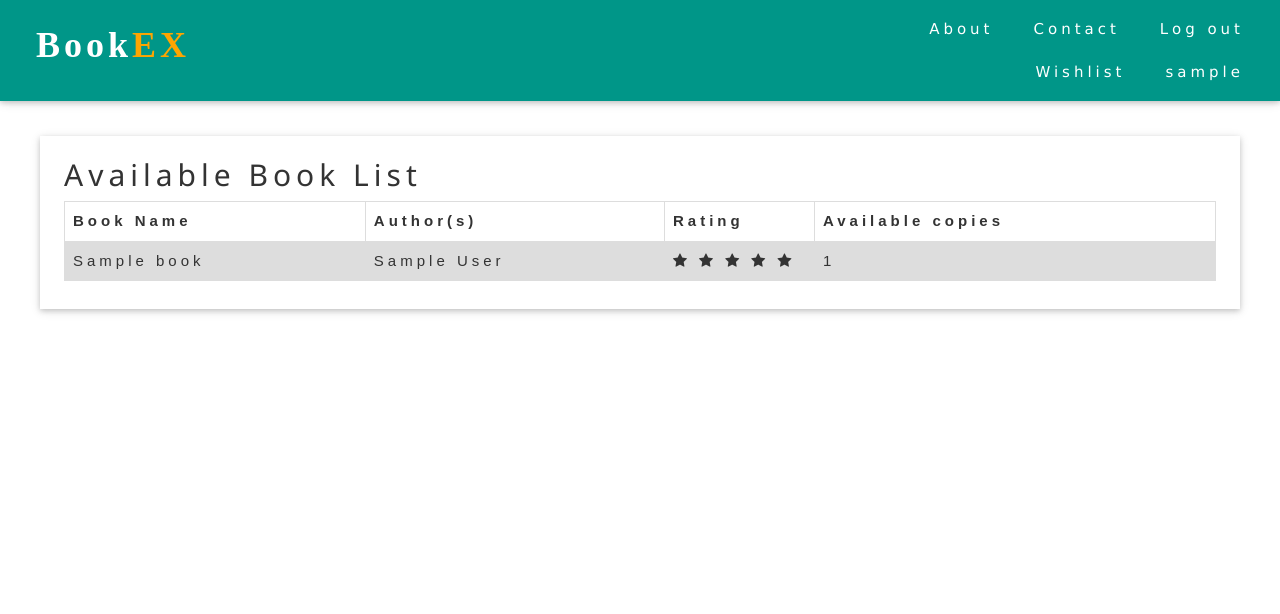
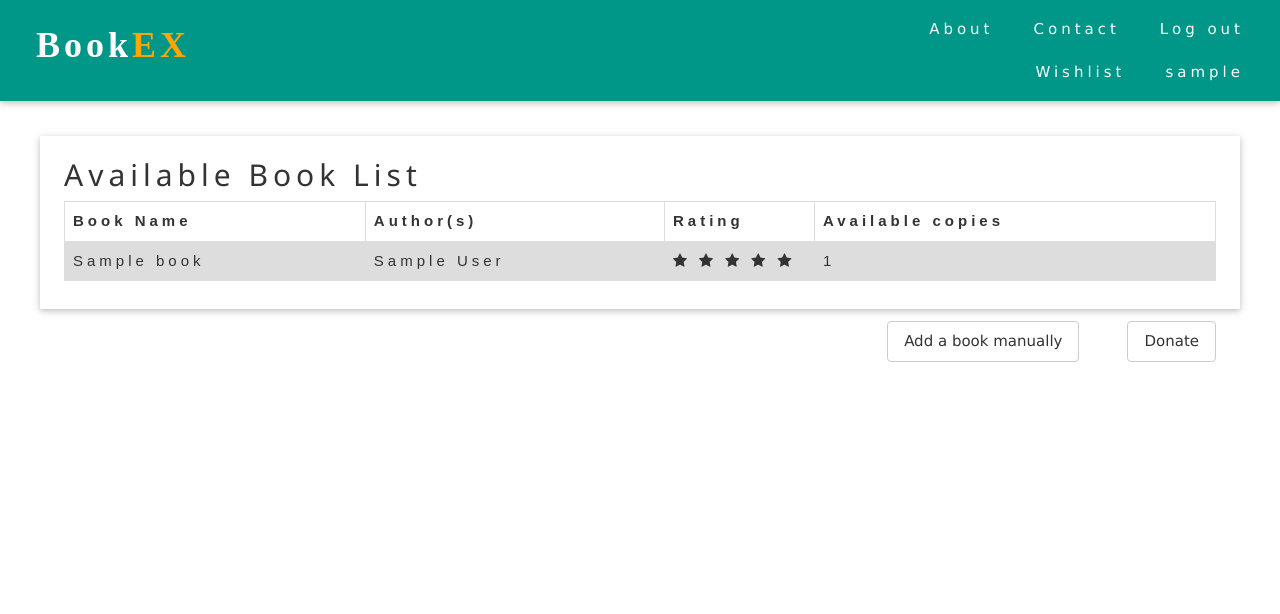
Before and after one commit to abidnazirisami/BookEX, a Django app: page /book/list/ in a window 1280 px wide. Shown: the top 614 px of the page. Run offline with Django 3.2, Linux system fonts and the light colour scheme; a user stored in the database is signed in; tables that the repository leaves empty hold one stand-in row (values such as "Sample post"); some libraries are stand-ins or nearby versions; some web fonts are replaced.

Commit message:
Version 2.2.8

```diff
--- a/django/books/urls.py
+++ b/django/books/urls.py
@@ -8,4 +8,5 @@ urlpatterns = [
     path('donate/', views.addBook, name='addbook'),
     path('addNew/',views.addNew,name='addNew'),
     path('details/<req_isbn>/', views.viewBookProfile, name='viewbookprofile'),
+    path('donate/<use_isbn>/', views.addBookISBN, name='donatewithisbn'),
 ]
--- a/django/books/views.py
+++ b/django/books/views.py
@@ -99,3 +99,54 @@ def viewBookProfile(request, req_isbn):
 	if Author.objects.filter(pk=current_book.author_id_id).exists():
 		current_author = Author.objects.get(pk=current_book.author_id_id)
 	return render(request, 'books/book_profile.html', context={'book': current_book, 'author': current_author, })
+
+
+@login_required
+def addBookISBN(request, use_isbn):
+	use_isbn = isbnlib.clean(use_isbn)
+	use_isbn = isbnlib.canonical(use_isbn)
+	print(use_isbn)
+	if Book.objects.filter(isbn=use_isbn).exists():
+		existing_book = Book.objects.get(isbn=use_isbn)
+		existing_book.count = existing_book.count+1
+		curUser = OurUser.objects.get(user = request.user)
+		curUser.donate_count = curUser.donate_count + 1
+		existing_book.save()
+		curUser.save()
+		new_boi = Boiii.objects.create(id = curUser,isbn = existing_book)
+		new_boi.save()
+		return redirect('list_of_books')
+	if isbnlib.is_isbn10(use_isbn):
+		use_isbn = isbnlib.to_isbn13(use_isbn)
+	if isbnlib.is_isbn13(use_isbn):
+		edition_list = isbnlib.editions(use_isbn, service='any')
+		if(len(edition_list) != 0):
+			use_isbn = edition_list[0]
+		if Book.objects.filter(isbn=use_isbn).exists():
+			existing_book = Book.objects.get(isbn=use_isbn)
+			existing_book.count = existing_book.count+1
+			curUser = OurUser.objects.get(user = request.user)
+			curUser.donate_count = curUser.donate_count + 1
+			existing_book.save()
+			curUser.save()
+			new_boi = Boiii.objects.create(id = curUser,isbn = existing_book)
+			new_boi.save()
+		else:
+			find_book = isbnlib.meta(use_isbn)
+			authors = find_book['Authors']
+			book_publisher = find_book['Publisher']
+			book_title = find_book['Title']
+			book_date=1996
+			if not find_book['Year'] is '':
+				book_date = find_book['Year']
+			add_author = Author.objects.create(author_name = authors)
+			add_book = Book.objects.create(isbn = use_isbn,author_id = add_author,publisher = book_publisher,book_name = book_title,publish_year=book_date)
+			curUser = OurUser.objects.get(user = request.user)
+			new_boi = Boiii.objects.create(id = curUser,isbn = add_book)
+			curUser.donate_count = curUser.donate_count + 1
+			add_book.count = add_book.count+1
+			add_book.save()
+			add_author.save()
+			curUser.save()
+		return redirect('list_of_books')
+	return render(request, 'books/donate_book.html', context = {'form':new_book,'error':"Enter a valid isbn"})
--- a/django/request/urls.py
+++ b/django/request/urls.py
@@ -8,5 +8,6 @@ urlpatterns = [
     path('', views.searchBook, name='requestbook'),
     path('success/', views.addToRequestQueue, name='display_wishlist'),
     path('wishlist/', views.showWishlist, name='wishlist'),
-    path('addNew/', views.addNew, name='addNew')
+    path('addNew/', views.addNew, name='addNew'),
+    path('wish/<req_isbn>/', views.addToWishlist, name='addtowishlist'),
 ]
--- a/django/templates/about.html
+++ b/django/templates/about.html
@@ -7,7 +7,7 @@
 
 {% block content %}
 
-<div class="w3-row w3-roboto w3-container w3-padding-large" style="margin-top: 0;padding-right: 10px; padding-left: 10px">
+<div class="w3-row w3-roboto w3-container w3-padding-large" style="margin-top: 150px;padding-right: 10px; padding-left: 10px">
 <h1 class="w3-wide w3-roboto w3-center"> About US </h1>
   <div class="w3-col m4 w3-large w3-margin-top " >
     {% load static %}
--- a/django/templates/base.html
+++ b/django/templates/base.html
@@ -42,7 +42,7 @@
       <!-- nav_bar-->
 	    <div class="w3-top">
 	      <div class="w3-bar w3-teal w3-wide w3-padding w3-card">
-	        <a href="{% url 'home' %}" class="w3-bar-item w3-button w3-hover-white w3-roboto"><p class="w3-xxlarge"><b style="text-decoration: none; color: white">Book</b><b style="text-decoration: none; color: orange">EX</b></p></a>
+	        <a href="{% url 'home' %}" class="w3-bar-item w3-button w3-hover-teal w3-roboto"><p class="w3-xxlarge"><b style="text-decoration: none; color: tea">Book</b><b style="text-decoration: none; color: orange">EX</b></p></a>
 	        <div class="w3-right w3-hide-small">
 	          <a href="{% url 'aboutUs' %}" class="w3-bar-item w3-button w3-hover-white">About</a>
 	          <a href="{% url 'contact' %}" class="w3-bar-item w3-button w3-hover-teal">Contact</a> <br>
--- a/django/templates/books/list_of_books.html
+++ b/django/templates/books/list_of_books.html
@@ -49,5 +49,11 @@
     {% endfor %}
   </table>
 </div>
+    <div class="w3-container w3-padding-large w3-right w3-margin-bottom">
+      <button type="submit" class="w3-button w3-border w3-hover-teal w3-left w3-round">Donate</button>
+    </div>
+    <div class="w3-container w3-padding-large w3-right w3-margin-bottom">
+      <a href="#" type="submit" class="w3-button w3-border w3-hover-teal w3-left w3-round" >Add a book manually</a>
+    </div>
 
 {% endblock %}
```
Also changed, not shown: django/request/views.py (+85 -0 lines), django/templates/books/book_profile.html (+6 -2 lines), django/templates/contact.html (+11 -11 lines).
